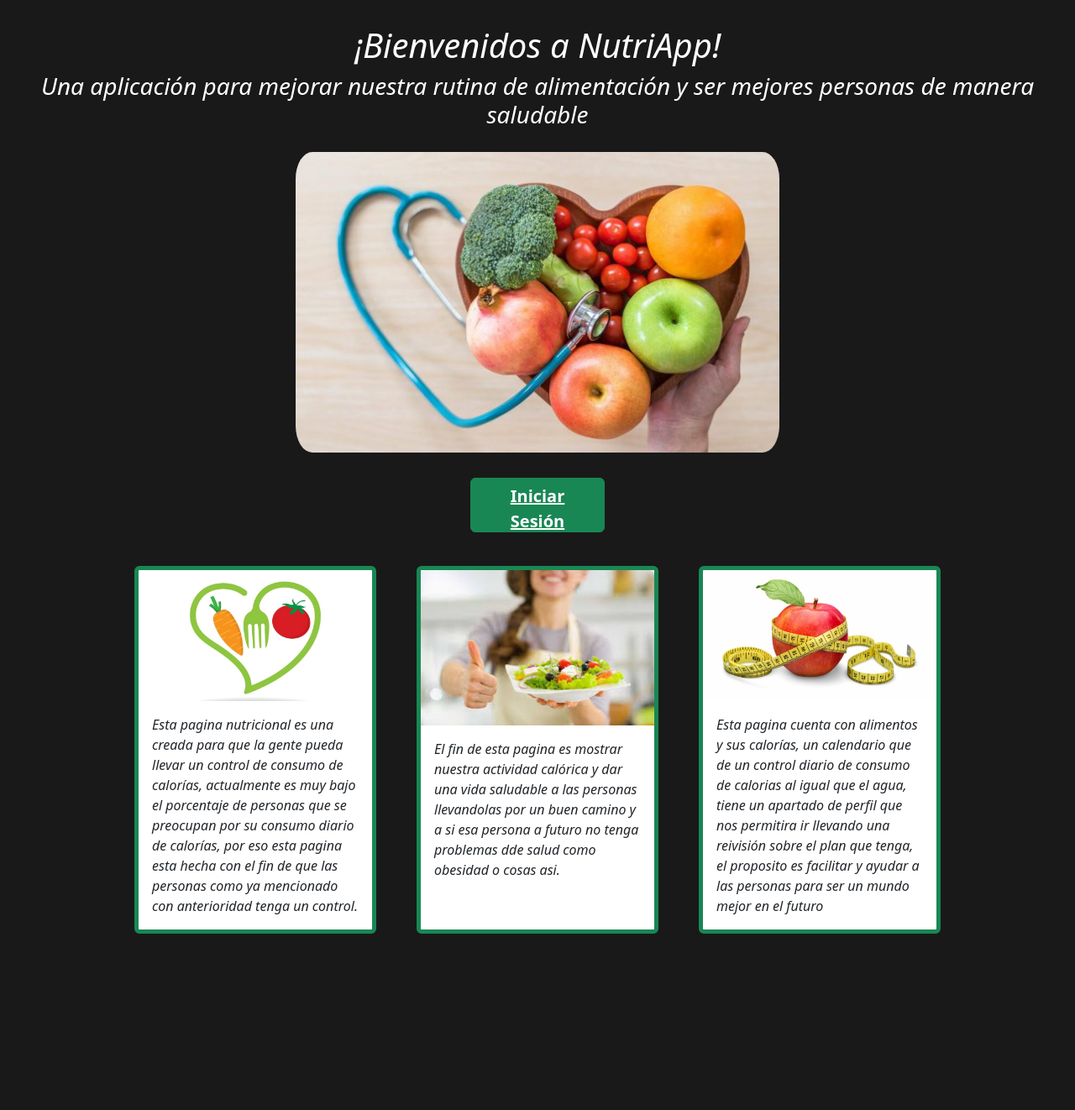
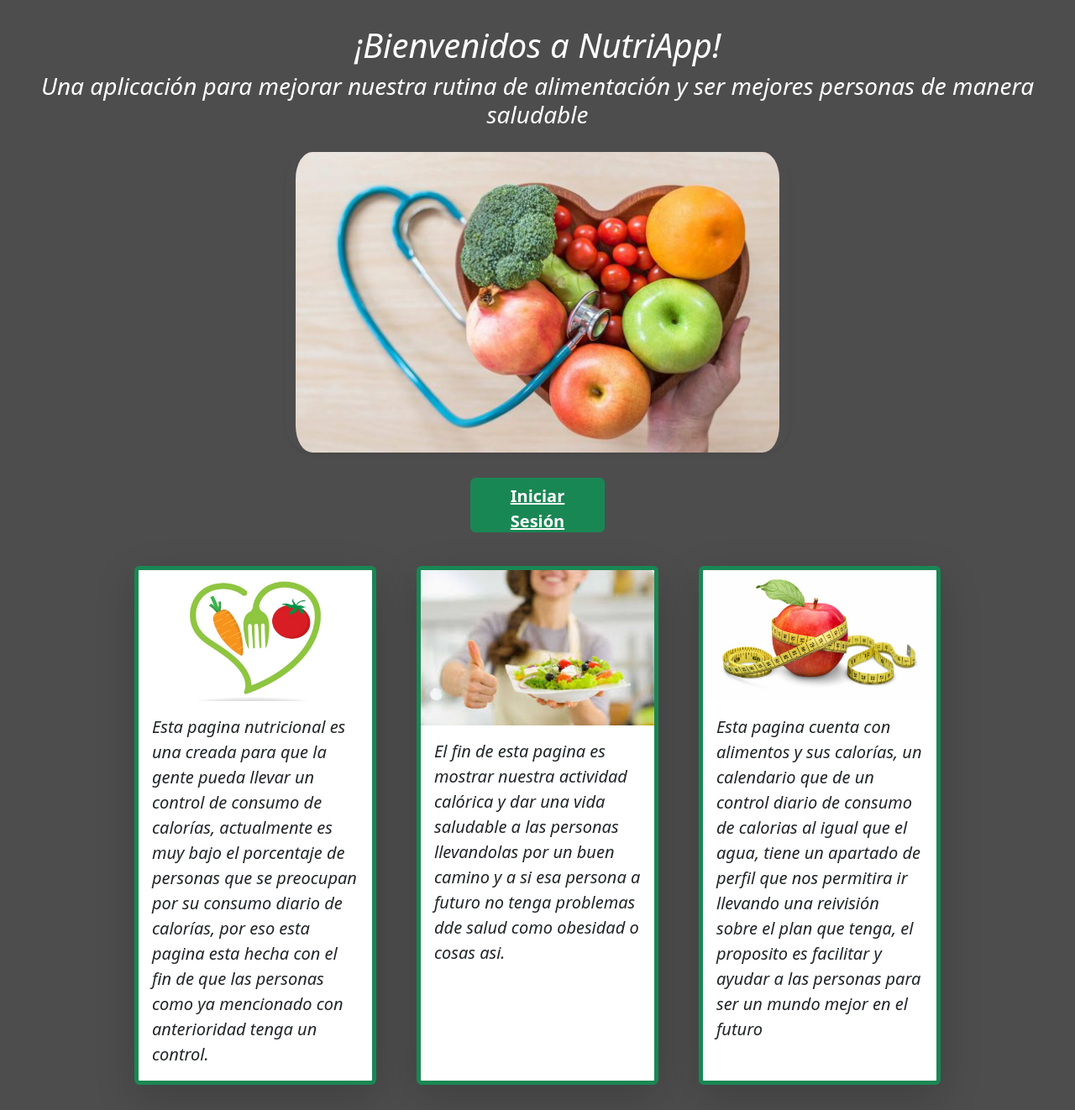
Before and after one commit to Sagarnaga-Jesus/nutriApp, a Flask app: page / in a window 1280 px wide. Shown: the part 105-1427 px from the top of the page at 84% size. Before the commit the page ends 1217 px from the top, so only its background shows below. Run offline with Flask 3, Linux system fonts and the light colour scheme.

Commit message:
no tengo idea

```diff
--- a/templates/base.html
+++ b/templates/base.html
@@ -6,7 +6,7 @@
     <title>{% block title%} NutriApp {% endblock title %}</title>
     <link href="https://cdn.jsdelivr.net/npm/bootstrap@5.3.8/dist/css/bootstrap.min.css" rel="stylesheet" integrity="sha384-sRIl4kxILFvY47J16cr9ZwB07vP4J8+LH7qKQnuqkuIAvNWLzeN8tE5YBujZqJLB" crossorigin="anonymous">
 </head>
-<body style="background-color: rgba(0, 0, 0, 0.9); text-color: white; color: white; ">
+<body style="background-color: rgba(59, 58, 58, 0.9); text-color: white; color: white; bg-gradient">
 
     <nav class="navbar border-black border-bottom border-3 fst-italic" style="background-color: rgba(27, 136, 33, 1);">
         <div class="container-fluid">
--- a/templates/home.html
+++ b/templates/home.html
@@ -8,7 +8,7 @@
         <div class="row">
             <h1 class="text-center">¡Bienvenidos a NutriApp!</h1>
             <h3 class="text-center">Una aplicación para mejorar nuestra rutina de alimentación y ser mejores personas de manera saludable</h3>
-            <img src="static/imagenes/comida.jpg" alt="Plato de frutas y verduras" class="img-fluid mx-auto d-block rounded-5" style="max-width: 600px; margin-top: 20px;">
+            <img src="static/imagenes/comida.jpg" alt="Plato de frutas y verduras" class="img-fluid mx-auto d-block rounded-5 shadow-sm" style="max-width: 600px; margin-top: 20px;">
         </div>
 
         <div class="row justify-content-center" style="margin-top: 30px; gap: 20px;">
@@ -26,10 +26,10 @@
 
             {% for info in informacion %}
             <div class="col-12 col-sm-6 col-md-4 col-lg-3 d-flex justify-content-center">
-                <div class="card border border-success border-5" style="width: 18rem; margin 30px;">
+                <div class="card shadow-lg border border-success border-5" style="width: 18rem; margin 30px;">
                     <img src="{{ info.imagen }}" class="card-img-top" alt="{{info.imagen}}">
                         <div class="card-body">
-                            <p class="card-text">{{ info.descripcion }}</p>
+                            <p class="card-text fs-5" >{{ info.descripcion }}</p>
                         </div>
                 </div>
             </div>
```
Also changed, not shown: style.css (+9 -0 lines).
